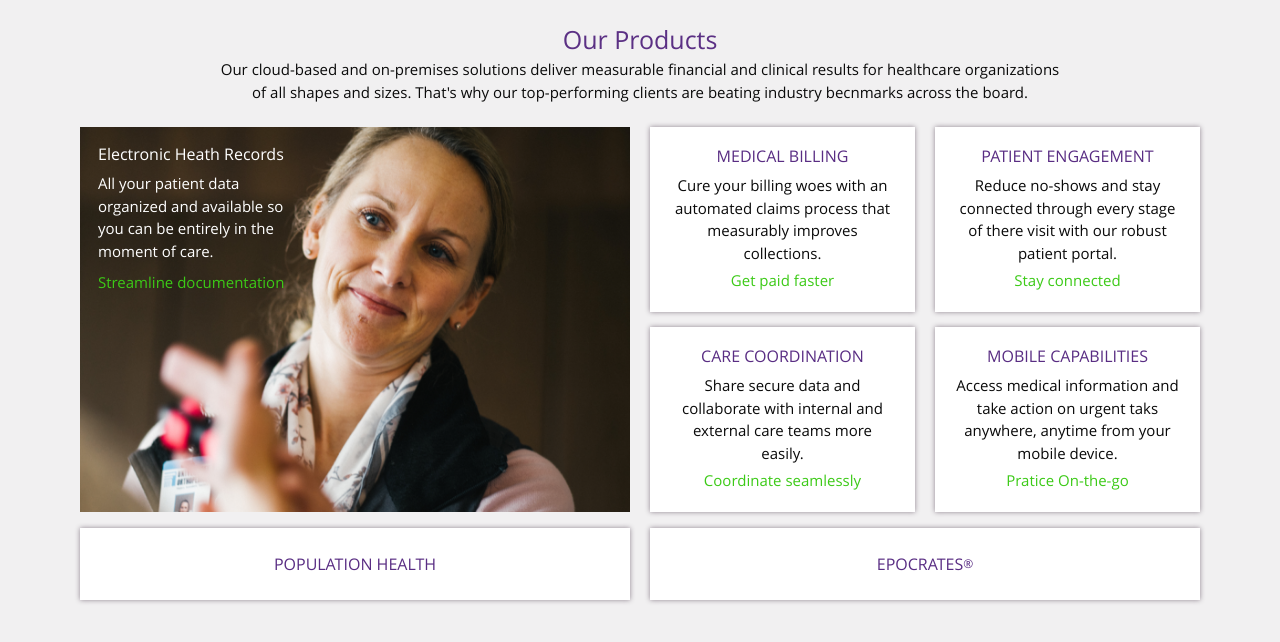
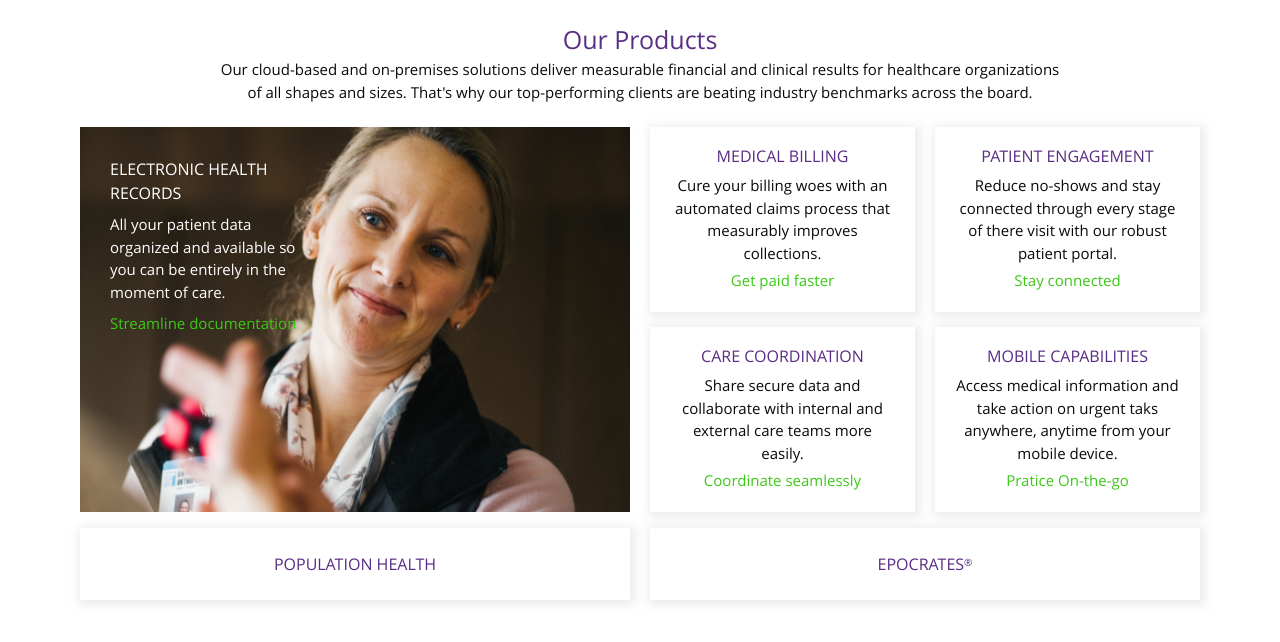
Before and after one commit to shaileshpatil-work/assignment, a React (Create React App) app: page / in a window 1280 px wide. Shown: the top 642 px of the page. Built offline with nearby package versions, Linux system fonts and the light colour scheme.

Commit message:
UI changes

```diff
--- a/src/App.js
+++ b/src/App.js
@@ -18,13 +18,13 @@ const App = () => {
     <div className='container main-wrapper'>
       <div className='mx-auto w-75 my-4'>
         <MainHeading classes='text-center mb-1'>Our Products</MainHeading>
-        <Paragraph alignment='text-center'>Our cloud-based and on-premises solutions deliver measurable financial and clinical results for healthcare organizations of all shapes and sizes. That's why our top-performing clients are beating industry becnmarks across the board.</Paragraph>
+        <Paragraph alignment='text-center'>Our cloud-based and on-premises solutions deliver measurable financial and clinical results for healthcare organizations of all shapes and sizes. That's why our top-performing clients are beating industry benchmarks across the board.</Paragraph>
       </div>
       <div className='row custom-row'>
         <div className='col-sm-12 col-md-6'>
           <div className='left-section mb-0 mb-3'>
               <div className='banner-wrapper'>
-                <h4>Electronic Heath Records</h4>
+                <h4>ELECTRONIC HEALTH RECORDS</h4>
                 <Paragraph color='text-white' spacing='mt-2 mb-2'>All your patient data organized and available so you can be entirely in the moment of care.</Paragraph>
                 <a href='https://www.google.com/' className='text-decoration-none' target='_blank' rel='noreferrer'><HighLightText color='highligtContent'>Streamline documentation</HighLightText></a>
               </div>
--- a/src/index.scss
+++ b/src/index.scss
@@ -24,12 +24,10 @@
 $color-primary: #5B3084;
 $color-secondary: #592D83;
 $color-tertiary: #0a0a0a;
-$color-quaternary: #f1f0f1;
 $color-highlightsText: #3cca17;
 $color-white: #ffffff;
 
 // size
-
 $size-50: 50px;
 $size-30: 30px;
 $size-25: 25px;
@@ -44,7 +42,7 @@ body {
   margin: 0;
   font-family: 'OpenSansRegular', Arial, serif;
   color: $color-tertiary;
-  background-color: $color-quaternary;
+  background-color: linear-gradient(to bottom, #eeeeef 0%, #fff 50%);
 }
 
 h1 {
@@ -59,18 +57,14 @@ p {
   color: $color-tertiary;
 }
 
-.subheading {
-  color: $color-secondary;
-  font-size: $size-16;
-  font-family: 'OpenSansSemiBold';
-}
-
 h4 {
   color: $color-white;
   font-size: $size-16;
   font-family: 'OpenSansSemiBold';
   margin-bottom: 0;
+  line-height: 1.5;
 }
+
 .main-wrapper {
   padding: 0 10px;
   .custom-row {
@@ -82,7 +76,14 @@ h4 {
 }
 
 .trademark {
-  top: 12px;
+  top: 10px;
+  font-size: 10px;
+}
+
+.subheading {
+  color: $color-secondary;
+  font-size: $size-16;
+  font-family: 'OpenSansSemiBold';
 }
 
 span {
@@ -112,9 +113,9 @@ span {
 }
 
 .box-shadow {
-  -webkit-box-shadow: 0px 0px 5px 0px rgba(143,132,143,1);
-  -moz-box-shadow: 0px 0px 5px 0px rgba(143,132,143,1);
-  box-shadow: 0px 0px 5px 0px rgba(143,132,143,1);
+  -webkit-box-shadow: 2px 2px 9px 3px hsla(0,0%,85%,.5);
+  -moz-box-shadow: 2px 2px 9px 3px hsla(0,0%,85%,.5);
+  box-shadow: 2px 2px 9px 3px hsla(0,0%,85%,.5);
 }
 
 .text-decoration-none {
@@ -127,7 +128,7 @@ span {
   background: url(bg-img.png) no-repeat;
   background-size: cover;
   height: 100%;
-  padding: $size-18;
+  padding: $size-30;
   @media (max-width: 767px) {
     height: auto;
   }
```
